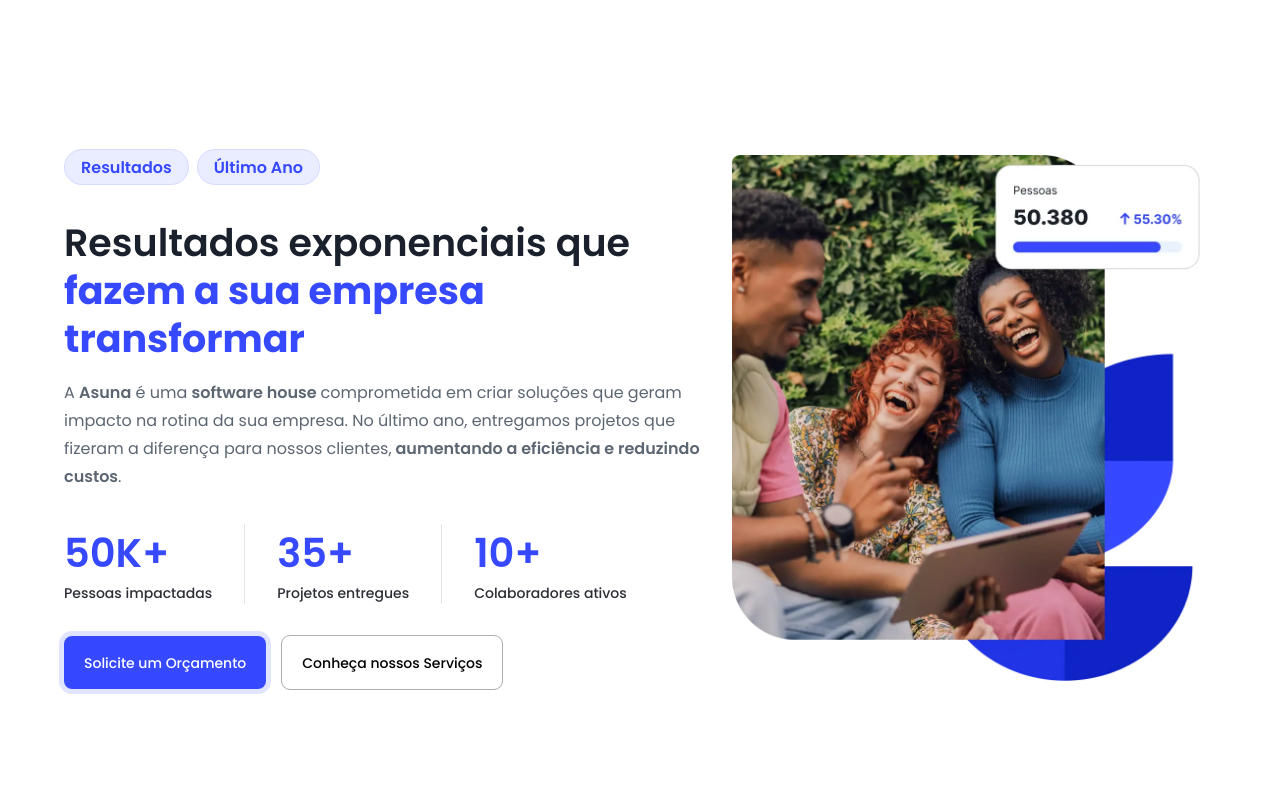
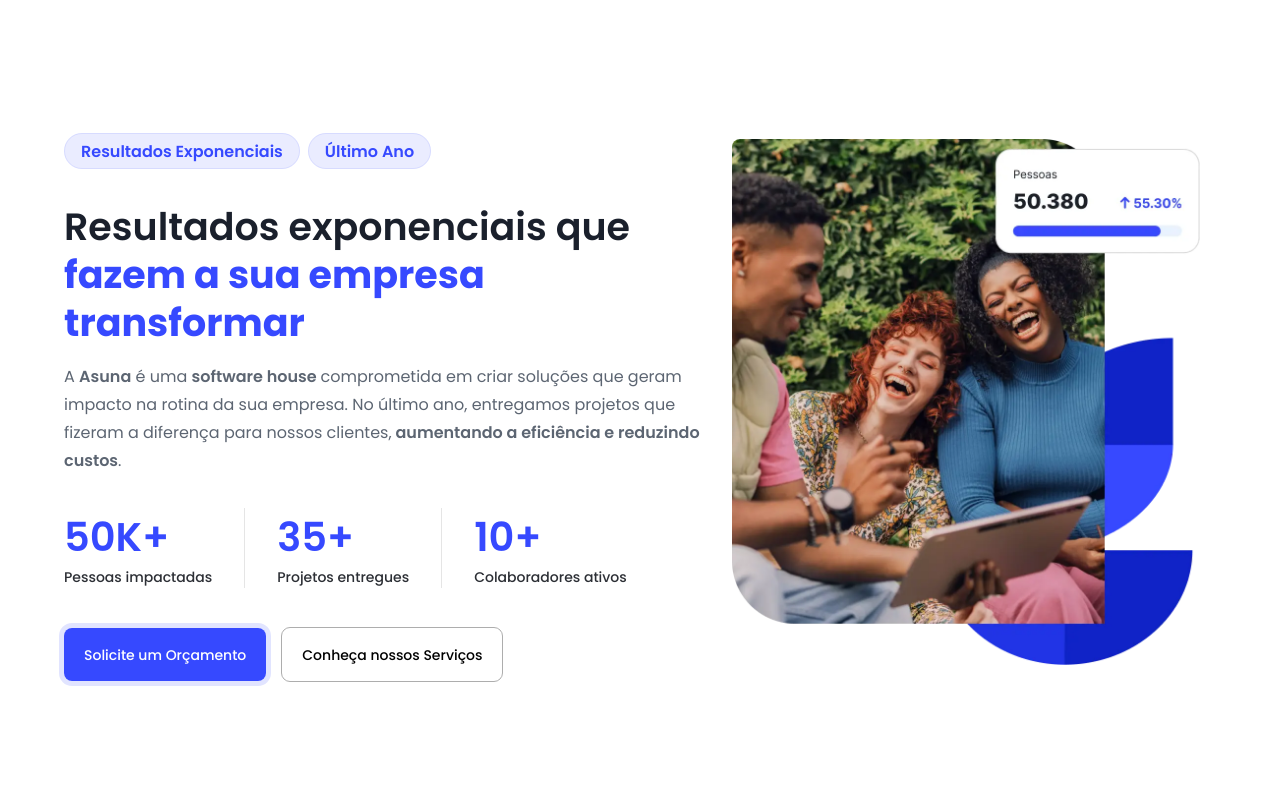
Before and after one commit to asuna-company/asuna-website, a Next.js app: page / in a window 1280 px wide. Shown: the part 660-1460 px from the top of the page. Built offline with nearby package versions, Linux system fonts and the light colour scheme.

Commit message:
refactor: adjust tag names

```diff
--- a/src/app/core/sections/PostsSection.tsx
+++ b/src/app/core/sections/PostsSection.tsx
@@ -74,7 +74,7 @@
       />
 
       <div className="flex justify-between items-center mt-2 px-1">
-        <p className="text-p2 text-primary-500">{post.tag}</p>
+        <p className="text-p2 text-primary-500 text-[12.5px] xs:text-[14px]">{post.tag}</p>
 
         <div className="flex">
           <div className="flex items-center">
--- a/src/app/home/sections/HomeResultsSection.tsx
+++ b/src/app/home/sections/HomeResultsSection.tsx
@@ -13,22 +13,14 @@
     <AbstractSection align="items-start">
       <div className="flex flex-col items-start justify-start">
         <div className="pb-4 xs:pb-6 space-x-2">
-          <TextBadge title="Resultados" />
-          <div className="hidden md:inline-block">
-            <TextBadge title="Último Ano" />
-          </div>
+          <TextBadge title="Resultados Exponenciais" />
+          <div className="hidden md:inline-block"> <TextBadge title="Último Ano" /> </div>
         </div>
         <div className="md:hidden">
-          <SecondaryTitle
-            firstPart="Resultados reais que"
-            secondPart="movem sua operação"
-          />
+          <SecondaryTitle firstPart="Resultados reais que" secondPart="movem sua operação"/>
         </div>
         <div className="hidden md:block">
-          <SecondaryTitle
-            firstPart="Resultados exponenciais que"
-            secondPart="fazem a sua empresa transformar"
-          />
+          <SecondaryTitle firstPart="Resultados exponenciais que" secondPart="fazem a sua empresa transformar"/>
         </div>
         <h2 className="text-p1 text-gray-600 text-start mt-4 max-w-[680px] opacity-90 pb-4">
           A <span className="font-semibold">Asuna</span> é uma{" "}
@@ -36,14 +28,10 @@
           comprometida em criar soluções que geram impacto na rotina da sua
           empresa. No último ano, entregamos projetos que fizeram a diferença
           para nossos clientes,
-          <span className="font-semibold">
-            {" "}
-            aumentando a eficiência e reduzindo custos
-          </span>
-          .
+          <span className="font-semibold">{" "}aumentando a eficiência e reduzindo custos</span>.
         </h2>
 
-        <div className="flex py-4">
+        <div className="flex pt-4 pb-6">
           <NumberInfoCard number={50} numberSuffix="K+" tile="Pessoas impactadas" />
           <NumberInfoCard number={35} tile="Projetos entregues" showDivider />
           <div className="hidden md:block"><NumberInfoCard number={10} tile="Colaboradores ativos" showDivider={false}/></div>
--- a/src/app/page.tsx
+++ b/src/app/page.tsx
@@ -19,7 +19,7 @@
   return (
     <div className="min-h-screen flex flex-col max-w-full">
       <Navbar isDark={false}  />
-      <div className="space-y-0 xs:space-y-24 overflow-x-hidden">
+      <div className="space-y-0 xs:space-y-20 overflow-x-hidden">
         <HomeLandSection />
         <div className="pt-0 xs:pt-8"><HomeResultsSection /></div>
         <ServicesSectionDynamic />
```
